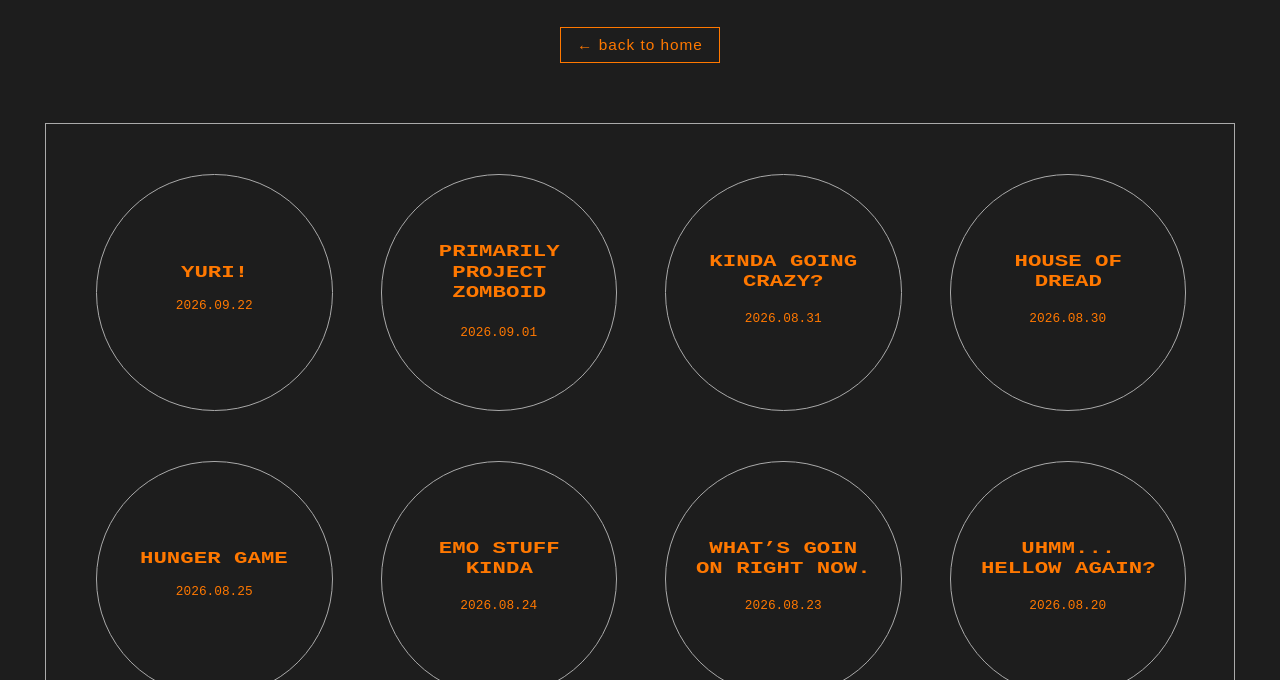
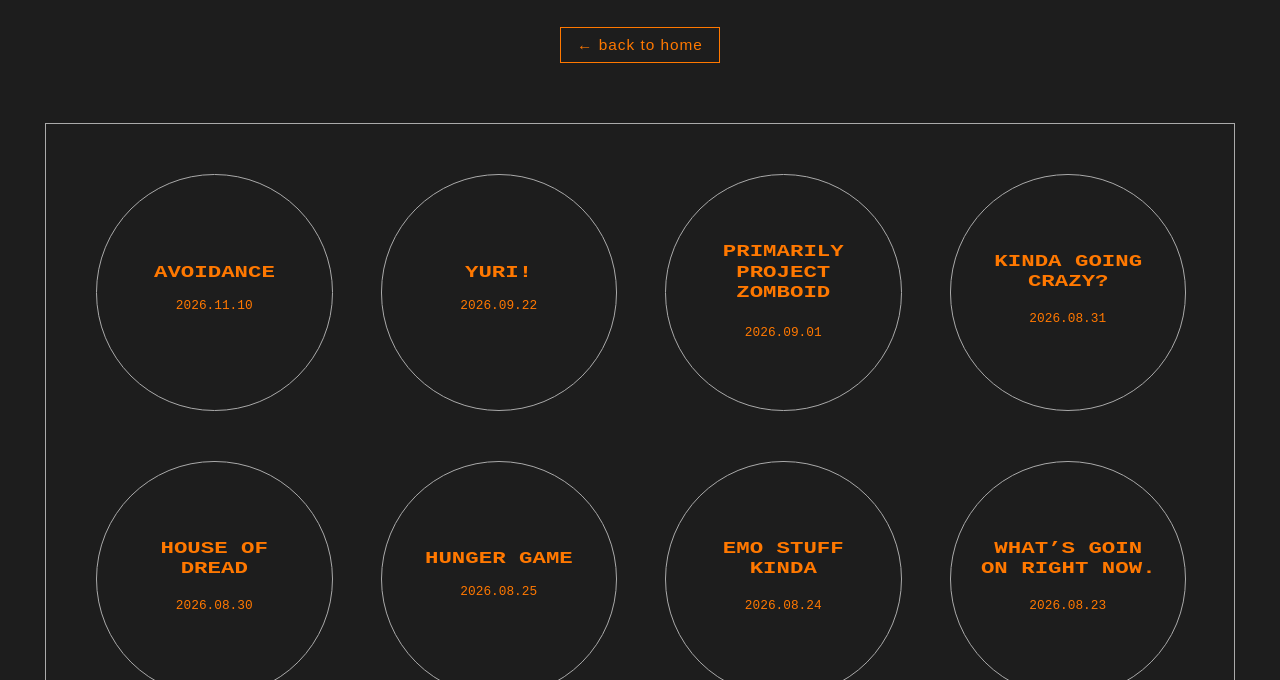
Before and after one commit to howdoyouevenspeak-debug/mayasmind, a plain HTML site: page till20/index.html in a window 1280 px wide. Shown: the part 120-800 px from the top of the page. Drawn offline with Linux system fonts and the light colour scheme.

Commit message:
Update index.html

```diff
--- a/till20/index.html
+++ b/till20/index.html
@@ -33,6 +33,14 @@
 
   <div class="osaka-container">
     <!-- POSTS UNDER HERE-->
+
+    <a href="posts/post9.html" class="circle">
+      <div class="circle-content">
+        <h2>AVOIDANCE<br></h2>
+        <p>2026.11.10</p>
+      </div>
+    </a>
+
 
   <a href="posts/post8.html" class="circle">
       <div class="circle-content">
```
